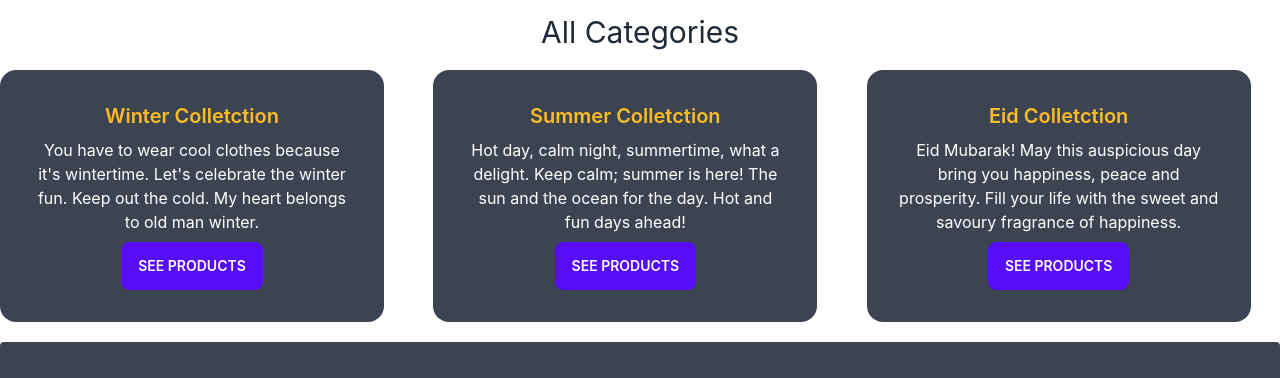
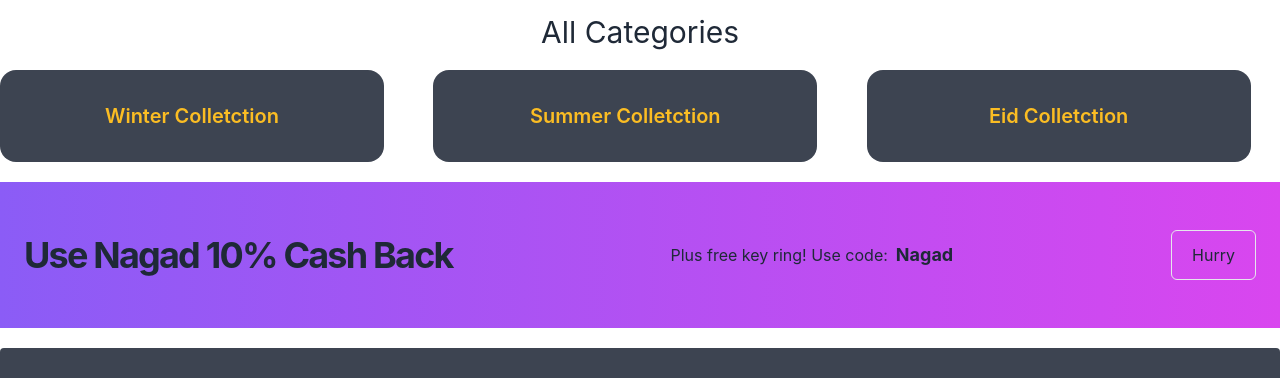
Before and after one commit to siam50/resale_clothes_client, a React (Create React App) app: page / in a window 1280 px wide. Shown: the part 378-756 px from the top of the page. Built offline with nearby package versions, Linux system fonts and the light colour scheme.

Commit message:
extra offer banner added

```diff
--- a/src/Pages/Home/Categories/Categories.js
+++ b/src/Pages/Home/Categories/Categories.js
@@ -15,13 +15,15 @@
             <div className='grid lg:grid-cols-3 md:grid-cols-2 gap-5 my-5'>
                 {
                     categories.map(category => <div key={category.id} className="card w-96 bg-neutral text-neutral-content">
-                        <div className="card-body items-center text-center">
-                            <h2 className="card-title  text-warning">{category.name}</h2>
-                            <p>{category.tag}</p>
+                        <Link to={`/category/${category.id}`}>
+                            <div className="card-body items-center text-center">
+                                <h2 className="card-title  text-warning">{category.name}</h2>
+                                {/* <p>{category.tag}</p>
                             <div className="card-actions justify-end">
                                 <Link to={`/category/${category.id}`}><button className="btn btn-primary">See Products</button></Link>
+                            </div> */}
                             </div>
-                        </div>
+                        </Link>
                     </div>)
                 }
             </div>
--- a/src/Pages/Home/Home/Home.js
+++ b/src/Pages/Home/Home/Home.js
@@ -1,12 +1,14 @@
 import React from 'react';
 import Banner from '../Banner/Banner';
 import Categories from '../Categories/Categories';
+import Offer from '../Offer/Offer';
 
 const Home = () => {
     return (
         <div>
             <Banner></Banner>
             <Categories></Categories>
+            <Offer></Offer>
         </div>
     );
 };
--- /dev/null
+++ b/src/Pages/Home/Offer/Offer.js
@@ -0,0 +1,22 @@
+import React from 'react';
+
+const Offer = () => {
+    return (
+        <div className="p-6 py-12 bg-gradient-to-r from-violet-500 to-fuchsia-500 my-5">
+            <div className="container mx-auto">
+                <div className="flex flex-col lg:flex-row items-center justify-between">
+                    <h2 className="text-center text-4xl tracking-tighter font-bold">Use Nagad
+                        <br className="sm:hidden" /> 10% Cash Back
+                    </h2>
+                    <div className="space-x-2 text-center py-2 lg:py-0">
+                        <span>Plus free key ring! Use code:</span>
+                        <span className="font-bold text-lg">Nagad</span>
+                    </div>
+                    <a href="/" rel="noreferrer noopener" className="px-5 mt-4 lg:mt-0 py-3 rounded-md border block dark:bg-gray-50 dark:text-gray-900 dark:border-gray-400">Hurry</a>
+                </div>
+            </div>
+        </div>
+    );
+};
+
+export default Offer;
--- /dev/null
+++ b/src/Pages/Products/Products.js
@@ -0,0 +1,11 @@
+import React from 'react';
+
+const Products = () => {
+    return (
+        <div>
+            <h3>This is Products routes</h3>
+        </div>
+    );
+};
+
+export default Products;
--- a/src/Routes/Routes/Routes.js
+++ b/src/Routes/Routes/Routes.js
@@ -2,6 +2,7 @@
 import Main from "../../Layout/Main";
 import Home from "../../Pages/Home/Home/Home";
 import Login from "../../Pages/Login/Login";
+import Products from "../../Pages/Products/Products";
 
 const router = createBrowserRouter([
     {
@@ -16,6 +17,11 @@
                 path: '/login',
                 element: <Login></Login>
             },
+            {
+                path: '/category/:id',
+                element: <Products></Products>,
+                loader: ({ params }) => fetch(`http://localhost:3000/category/${params.id}`)
+            },
         ]
     }
 ])
```
